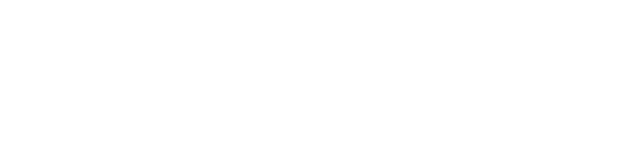
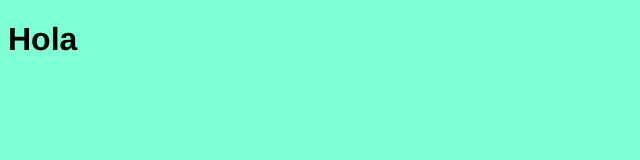
Before and after one commit to DavidCL2003/Prueba-LM, a plain HTML site: page index.html in a window 1280 px wide. Shown: the whole page, without its empty margins (0-640 px from the left). Drawn offline with Linux system fonts and the light colour scheme.

Commit message:
Se añade css

```diff
--- /dev/null
+++ b/estilos.css
@@ -0,0 +1,4 @@
+body{
+    background-color: aquamarine;
+    font-family: 'Franklin Gothic Medium', 'Arial Narrow', Arial, sans-serif;
+}
--- a/index.html
+++ b/index.html
@@ -2,10 +2,11 @@
 <html lang="en">
 <head>
     <meta charset="UTF-8">
+    <link rel="stylesheet" href="estilos.css">
     <meta name="viewport" content="width=device-width, initial-scale=1.0">
     <title>Prueba Remoto LM</title>
 </head>
 <body>
-
+    <h1>Hola</h1>
 </body>
 </html>
```
